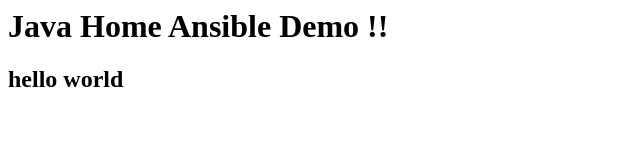
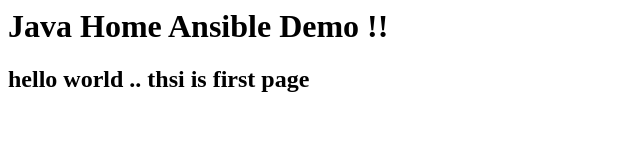
Before and after one commit to ankitanagarale/ansible-jenkins, a plain HTML site: page index.html in a window 1280 px wide. Shown: the whole page, without its empty margins (0-640 px from the left). Drawn offline with Linux system fonts and the light colour scheme.

Commit message:
Update index.html

```diff
--- a/index.html
+++ b/index.html
@@ -1,2 +1,2 @@
 <h1> Java Home Ansible Demo !!</h1>
-<h2> hello world </h2>
+<h2> hello world .. thsi is first page </h2>
```
